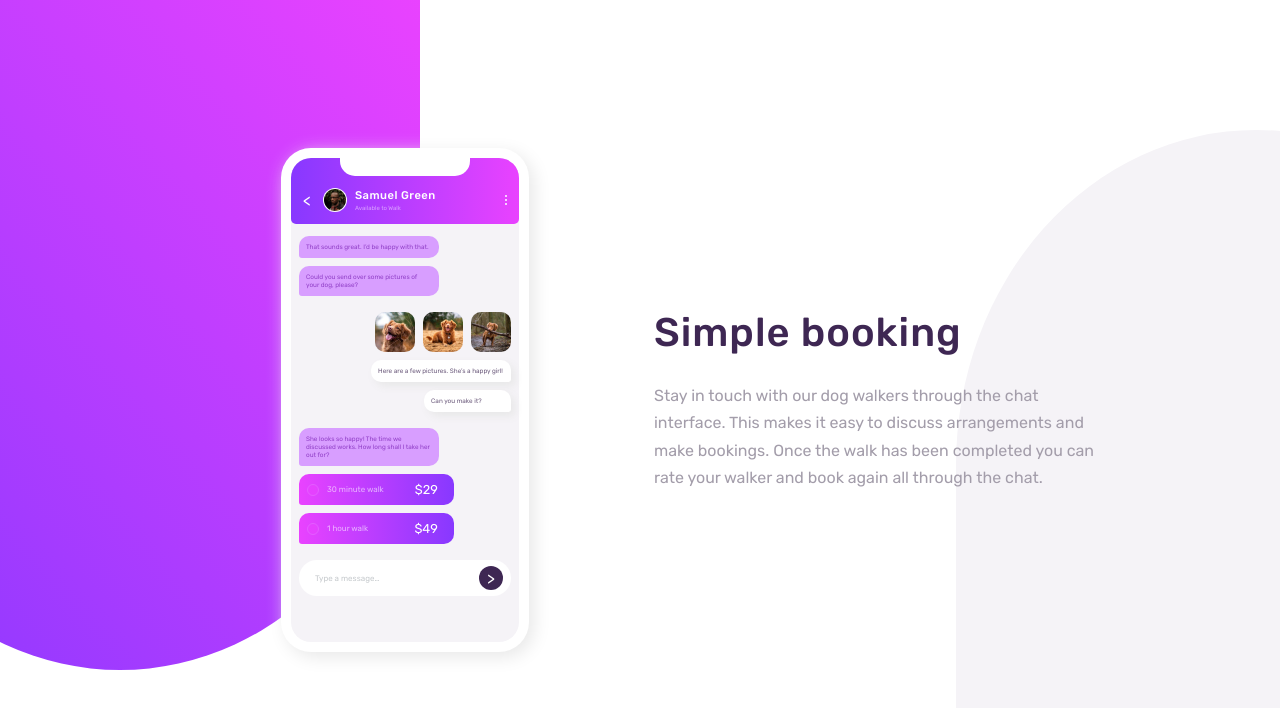
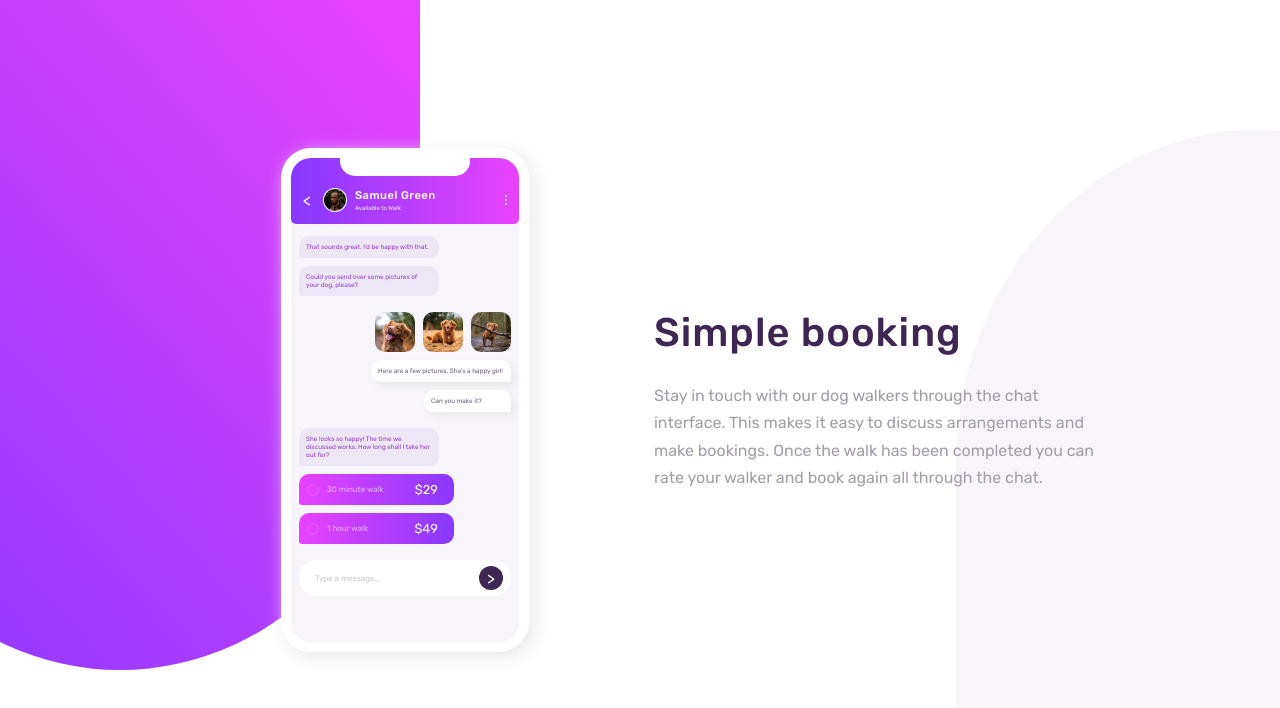
Before and after one commit to bmhan319/chatApp-Css-illustration, a React (Create React App) app: page / in a window 1280 px wide. Shown: the top 708 px of the page. Built offline with nearby package versions, Linux system fonts and the light colour scheme.

Commit message:
adjusted some color

```diff
--- a/src/index.css
+++ b/src/index.css
@@ -2,7 +2,7 @@
 /* Colors */
 /* Text */
 /* Primary */
---PaleViolet: hsl(276, 100%, 81%);  /* (sub-heading at the top of the app UI) */
+--PaleViolet: hsl(270, 42%, 93%);  /* (sub-heading at the top of the app UI) */
 --Violet: hsl(276, 55%, 52%);       /* (chat on the left) */
 --DesatViolet: hsl(271, 15%, 43%);  /* (chat on the right) */
 --GrayBlue: hsl(206, 6%, 79%);      /* (placeholder text) */
@@ -12,7 +12,7 @@
 
 /* Secondary */
 --White: hsl(0, 0%, 100%);
---LightGrayViolet: hsl(270, 20%, 96%);  /* (app background) */
+--LightGrayViolet: hsl(264, 33%, 97%);  /* (app background) */
 --LightMagenta: hsl(289, 100%, 72%);    /* (radio button outline) */
 
 /* Gradient */
```
Also changed, not shown: 1 other file (tests, documents, lock files or other folders).
